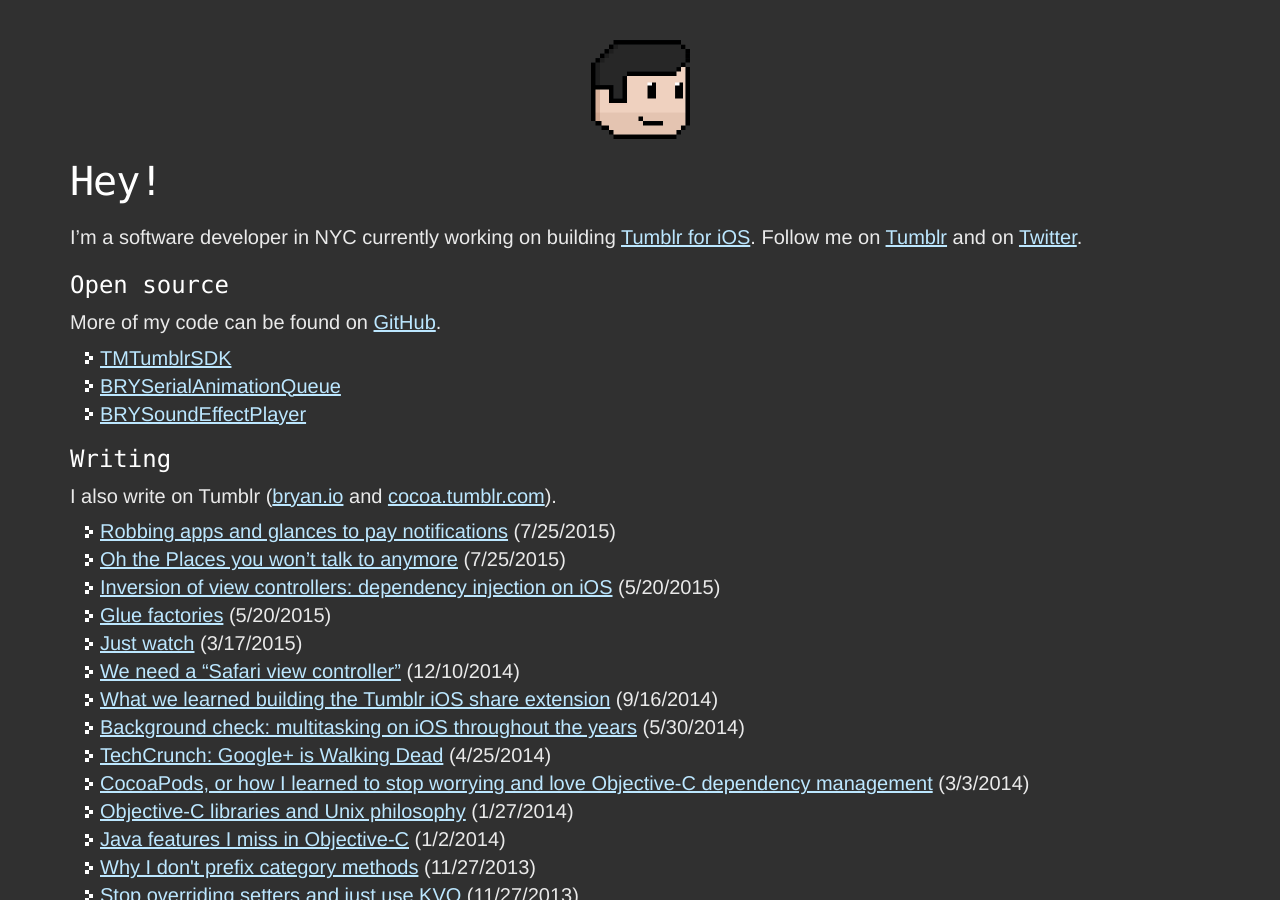
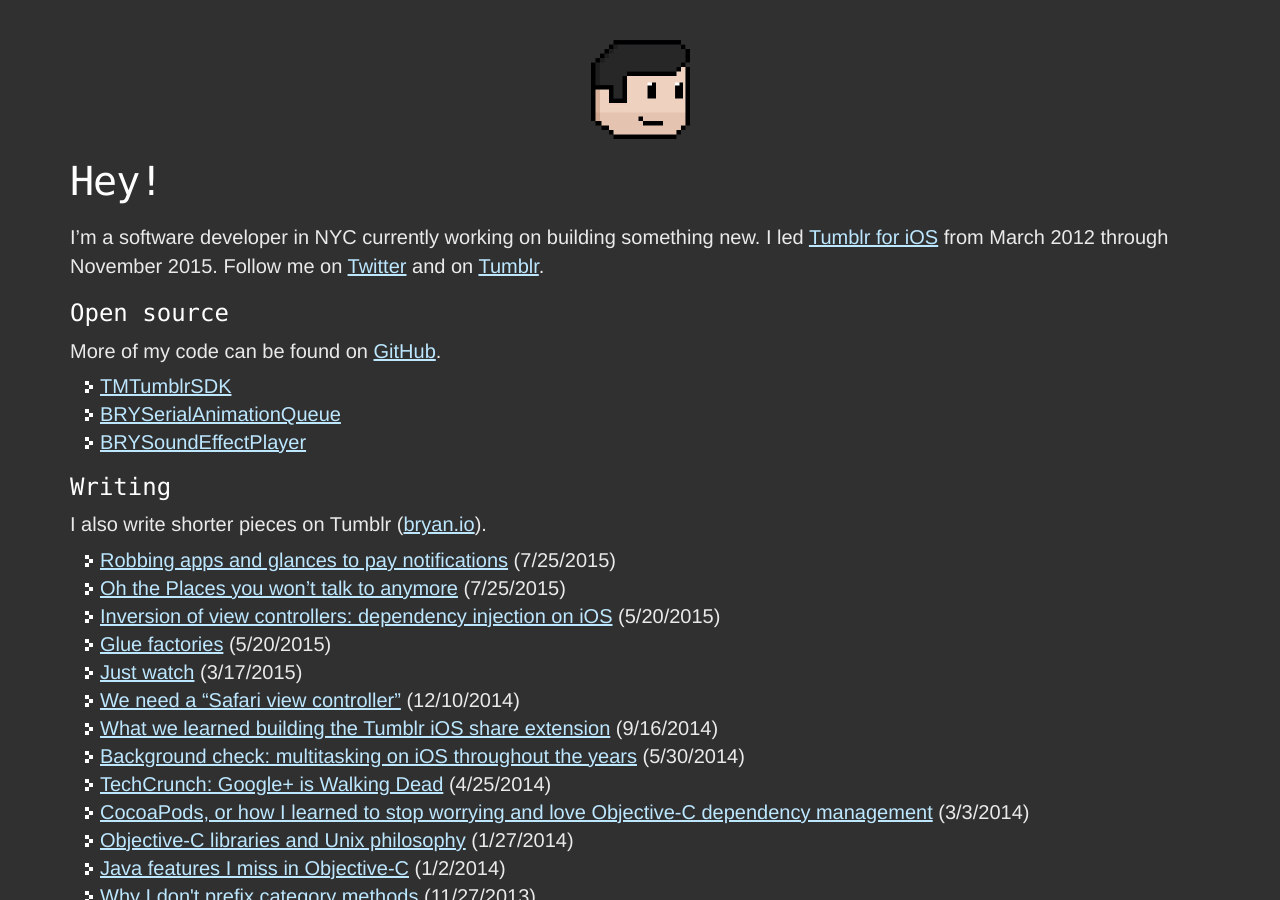
Before and after one commit to irace/irace.github.com, a Jekyll site: the page built from index.html, in a window 1280 px wide and 900 px high. Built offline with Jekyll 4.4.1, drawn with Linux system fonts in a browser that asks for light colours; nearby versions of some CDN libraries.

Commit message:
Update index.html

```diff
--- a/index.html
+++ b/index.html
@@ -38,7 +38,7 @@
     </header>
 
     <section>
-      <p>I’m a software developer in NYC currently working on building <a href="https://itunes.apple.com/us/app/tumblr/id305343404?mt=8">Tumblr for iOS</a>. Follow me on <a href="http://bryan.io">Tumblr</a> and on <a href="http://twitter.com/irace">Twitter</a>.</p>
+      <p>I’m a software developer in NYC currently working on building something new. I led <a href="https://itunes.apple.com/us/app/tumblr/id305343404?mt=8">Tumblr for iOS</a> from March 2012 through November 2015. Follow me on <a href="http://twitter.com/irace">Twitter</a> and on <a href="http://bryan.io">Tumblr</a>.</p>
     </section>
 
     <section>
@@ -53,7 +53,7 @@
 
     <section>
       <h3>Writing</h3>
-      <p>I also write on Tumblr (<a href="http://bryan.io">bryan.io</a> and <a href="http://cocoa.tumblr.com">cocoa.tumblr.com</a>).
+      <p>I also write shorter pieces on Tumblr (<a href="http://bryan.io">bryan.io</a>).
       <ul class="bullet">
         {% for post in site.posts %}
           <li>
```
